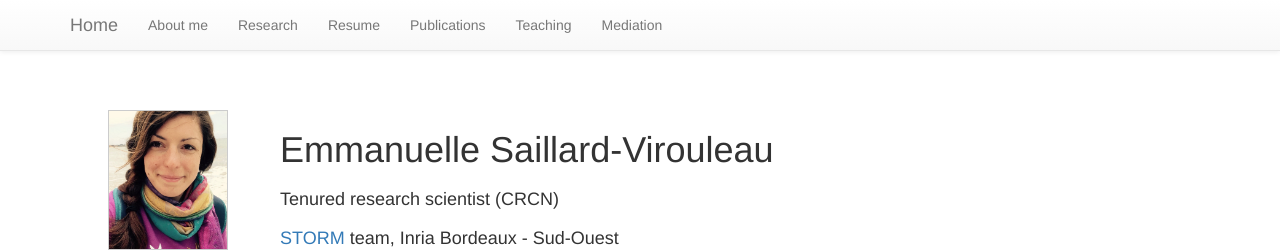
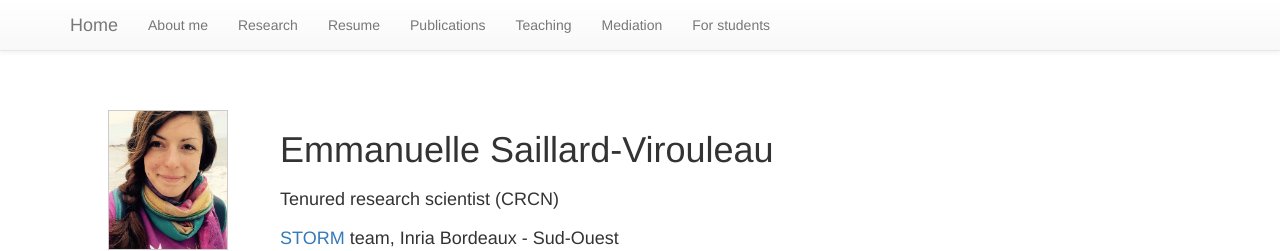
Before and after one commit to esaillar/manou, a Jekyll site: the page built from index.md, in a window 1280 px wide. Shown: the top 251 px of the page. Built offline with Jekyll 4.4.1, drawn with Linux system fonts in a browser that asks for light colours; nearby versions of some CDN libraries; library files that are not in the unit come from our copies.

Commit message:
Add a missing line

```diff
--- a/_includes/header.html
+++ b/_includes/header.html
@@ -18,6 +18,7 @@
         <li {% if page.section == "publications" %} class="active"{% endif %}><a href="{{ site.baseurl }}/publications">Publications</a></li>
         <li {% if page.section == "teaching" %} class="active"{% endif %}><a href="{{ site.baseurl }}/teaching">Teaching</a></li>
         <li {% if page.section == "mediation" %} class="active"{% endif %}><a href="{{ site.baseurl }}/mediation">Mediation</a></li>
+        <li {% if page.section == "mediation" %} class="active"{% endif %}><a href="{{ site.baseurl }}/forstudents">For students</a></li>
       </ul>
     </div><!--/.nav-collapse -->
   </div>
```
